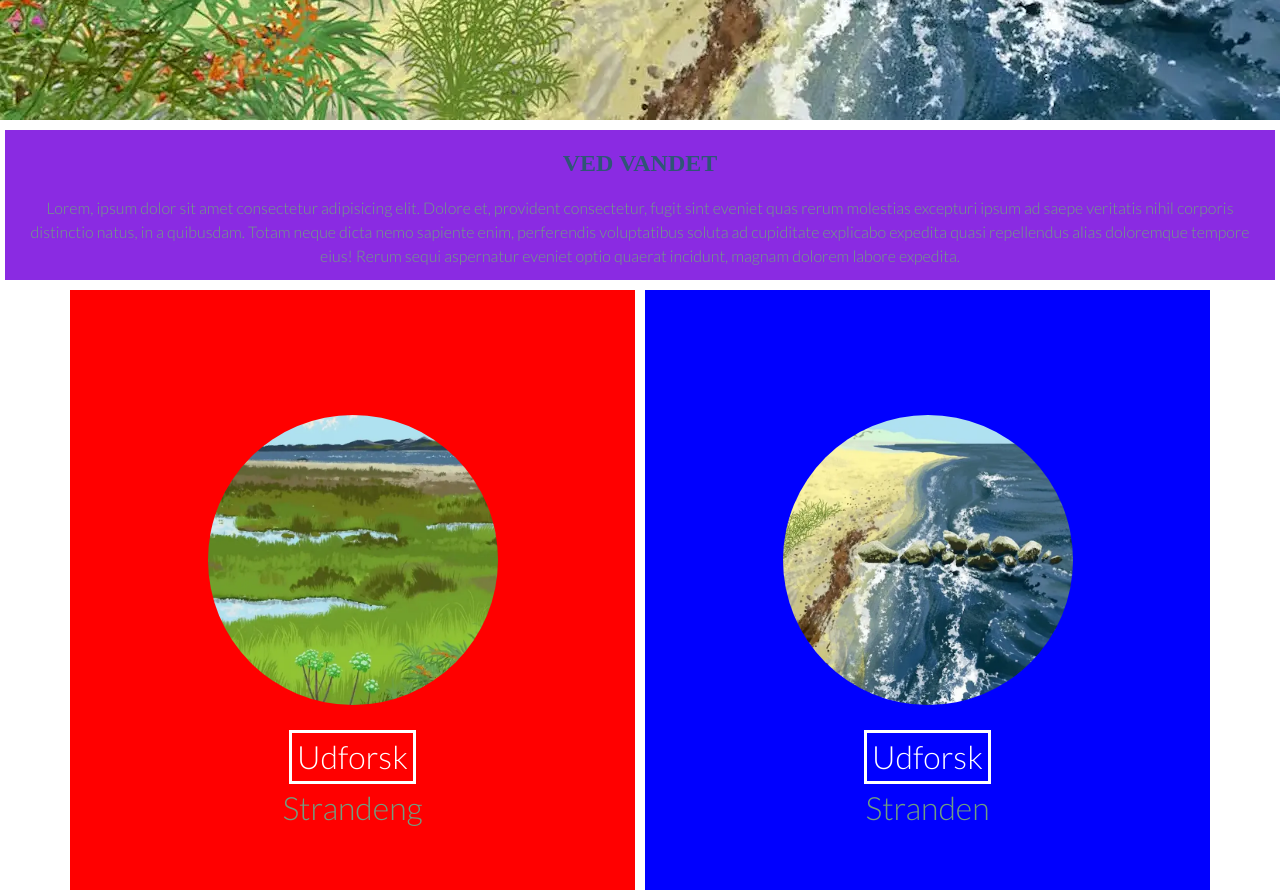
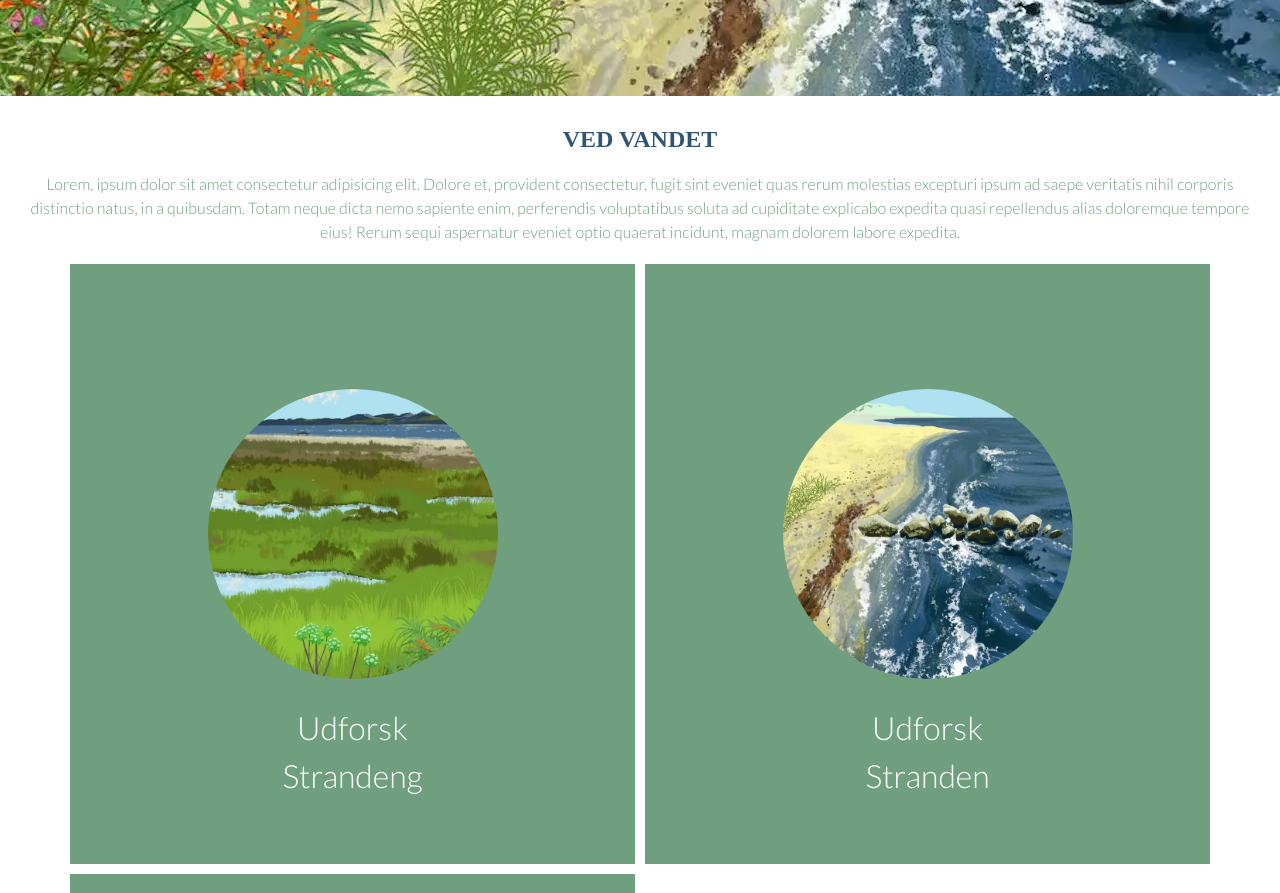
Before and after one commit to michelleenoe/team13, a plain HTML site: page index.html in a window 1280 px wide. Shown: the part 500-1393 px from the top of the page. Drawn offline with Linux system fonts and the light colour scheme; a web font is replaced by a local one.

Commit message:
Sygt meget styling

```diff
--- a/css/index.css
+++ b/css/index.css
@@ -27,22 +27,19 @@ html {
   height: 100%;
 }
 .vedvandetbanner h1 {
-  font-size: 5rem;
-  padding: 200px;
+  font-size: 4rem;
+  padding: 0;
   text-align: center;
   color: white;
   font-family: lato;
   font-weight: 300;
   filter: drop-shadow(4px 2px 5px #00000069);
 }
-.kategoriparent {
-  display: grid;
-  grid-template-columns: repeat(auto-fill, 575px);
-  text-align: center;
-  justify-content: center;
+.vedvandetbanner h1 {
+  padding: 200px 0; /* Adjust to your preference */
 }
 .strandengencontainer {
-  background-color: red;
+  background-color: #709f80;
   margin: 5px;
   padding: 20px;
   height: 600px;
@@ -53,7 +50,7 @@ html {
   align-items: center;
 }
 .strandencontainer {
-  background-color: blue;
+  background-color: #709f80;
   margin: 5px;
   padding: 20px;
   height: 600px;
@@ -64,7 +61,7 @@ html {
   align-items: center;
 }
 .vandloebcontainer {
-  background-color: green;
+  background-color: #709f80;
   margin: 5px;
   padding: 20px;
   height: 600px;
@@ -73,6 +70,12 @@ html {
   display: flex;
   flex-direction: column;
   align-items: center;
+}
+.strandengencontainer:hover,
+.strandencontainer:hover,
+.vandloebcontainer:hover {
+  background-color: #2f5576;
+  transition: background-color 0.3s ease-in-out, color 0.3s ease-in-out;
 }
 .strandengencontainer img,
 .strandencontainer img,
@@ -94,42 +97,21 @@ html {
   font-family: lato;
   font-weight: 300;
   font-size: 2rem;
+  color: white;
 }
-.strandengencontainer a,
-.strandencontainer a,
-.vandloebcontainer a {
+.strandengencontainer p,
+.strandencontainer p,
+.vandloebcontainer p {
   font-family: lato;
   font-weight: 300;
   font-size: 2rem;
-  border-style: solid;
-  padding-left: 5px;
-  padding-right: 5px;
-}
-
-.strandengencontainer a:hover {
-  background-color: #ffffff;
-  color: #ff0000;
-}
-.strandencontainer a:hover {
-  background-color: #ffffff;
-  color: blue;
-}
-.vandloebcontainer a:hover {
-  background-color: #ffffff;
-  color: green;
-}
-
-a {
-  color: inherit;
-  transition: background-color 0.2s ease-in-out, color 0.2s ease-in-out;
+  color: white;
 }
 .textbox {
   margin: 5px;
   margin-top: 10px;
-  background-color: blueviolet;
   padding: 10px;
   color: white;
-  height: 150px;
   text-align: center;
 }
 .textbox h2 {
@@ -139,3 +121,13 @@ a {
 .textbox p {
   margin-top: 15px;
 }
+
+/* ..................mobile view..................... */
+@media (min-width: 750px) {
+  .kategoriparent {
+    display: grid;
+    grid-template-columns: repeat(auto-fill, 575px);
+    text-align: center;
+    justify-content: center;
+  }
+}
--- a/index.html
+++ b/index.html
@@ -73,25 +73,25 @@
 
         </section>
         <section class="kategoriparent">
-            <div class="strandengencontainer">
+            <a class="strandengencontainer" href="itemslist.html">
                 <img src="img/strandeng.webp" alt="placeholder">
-                <a href="itemslist.html">Udforsk</a>
+                <p>Udforsk</p>
                 <h4>Strandeng</h4>
+            </a>
 
-            </div>
-            <div class="strandencontainer">
+            <a class="strandencontainer" href="itemslist.html">
                 <img src="img/Stranden-color-big.webp" alt="placeholder">
-                <a href="itemslist.html">Udforsk</a>
+                <p>Udforsk</p>
                 <h4>Stranden</h4>
 
-            </div>
+            </a>
 
-            <div class="vandloebcontainer">
+            <a class="vandloebcontainer" href="itemslist.html">
                 <img src="img/vandlobet.webp" alt="placeholder">
-                <a href="itemslist.html">Udforsk</a>
+                <p>Udforsk</p>
                 <h4>Vandløb</h4>
 
-            </div>
+            </a>
         </section>
 
     </main>
```
